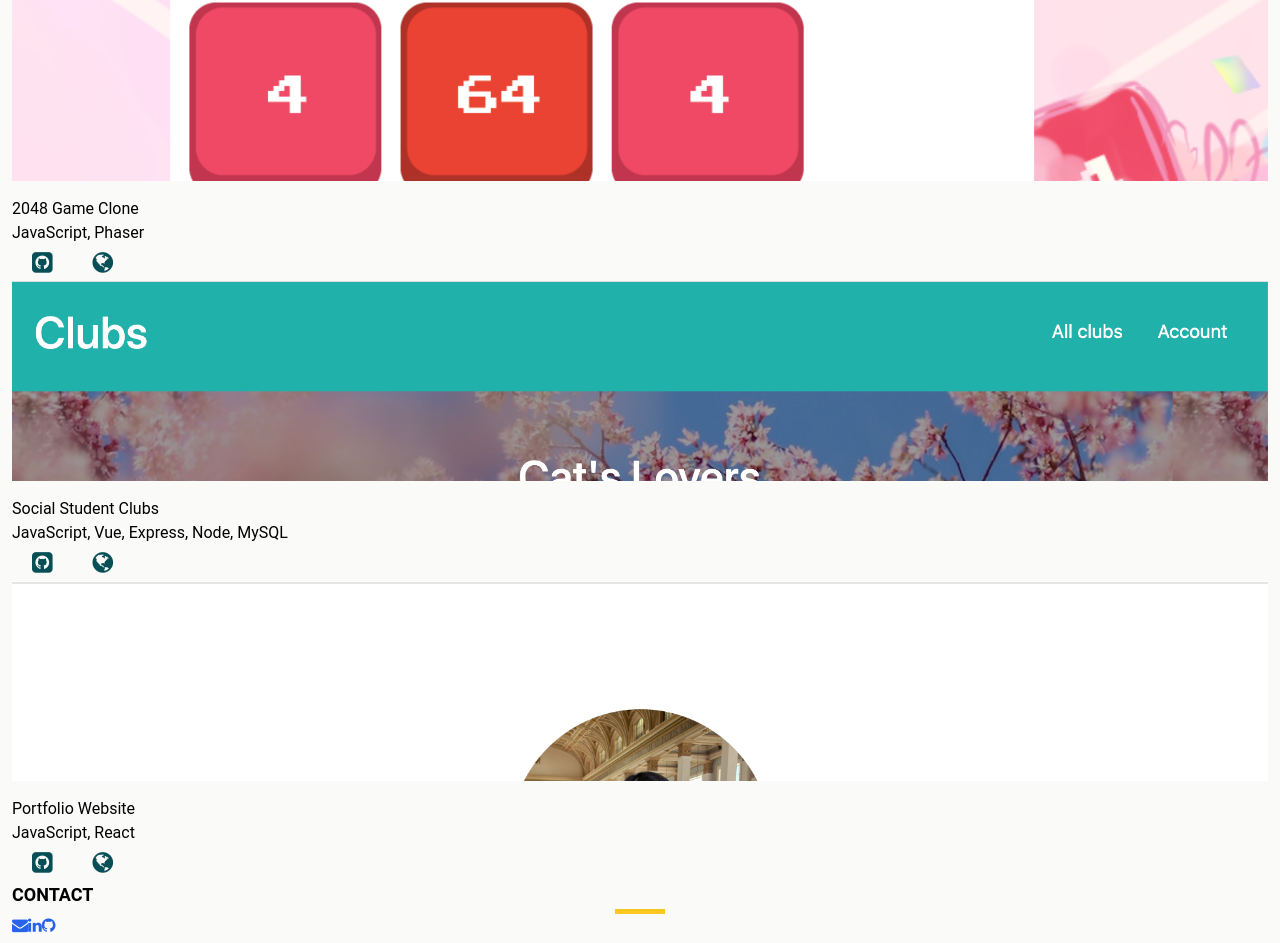
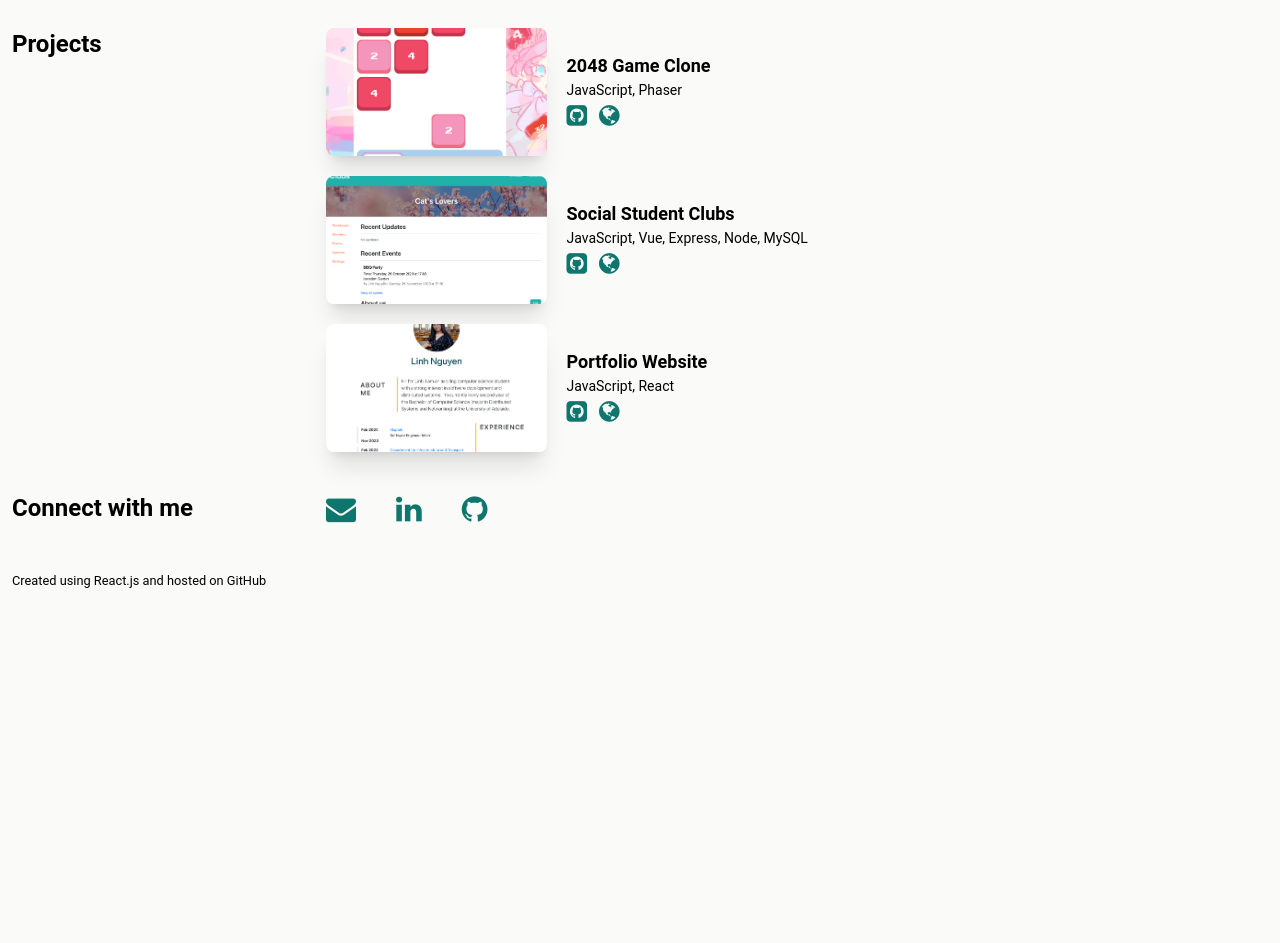
Before and after one commit to cutiepurr/cutiepurr.github.io, a React (Create React App) app: page / in a window 1280 px wide. Shown: the part 992-1935 px from the top of the page. After the commit the page ends 1596 px from the top, so only its background shows below. Built offline with nearby package versions, Linux system fonts and the light colour scheme.

Commit message:
Change style for projects and connect sections

```diff
--- a/src/App.css
+++ b/src/App.css
@@ -16,7 +16,7 @@
     @apply text-lg font-semibold;
   }
   a {
-    @apply text-blue-600;
+    @apply text-teal-700 hover:underline;
   }
   input {
     @apply border rounded p-2;
--- a/src/App.js
+++ b/src/App.js
@@ -2,16 +2,19 @@ import "./App.css";
 import React from "react";
 import About from "./components/About";
 import Project from "./components/Project";
-import Footer from "./components/Footer";
+import Connect from "./components/Connect";
 import Exp from "./components/Exp";
 
 const App = () => {
     return (
-        <div className="container mx-auto p-3">
+        <div className="container mx-auto p-3 flex flex-col gap-10">
             <About />
             <Exp />
             <Project />
-            <Footer />
+            <Connect />
+            <footer>
+                <p className=''><small>Created using React.js and hosted on GitHub</small></p>
+            </footer>
         </div>
     );
 };
--- a/src/components/Footer.js
+++ b/src/components/Connect.js
@@ -2,24 +2,22 @@ import React from "react";
 import { Divider } from "./Divider";
 import { CONTACT } from "../shared/contact";
 
-const Footer = () => {
+const Connect = () => {
     const contact = CONTACT;
     const contactList = contact.map(item => {
         return (
-            <a className='' key={item.type}
+            <a className="text-3xl" key={item.type}
                 href={item.url} title={item.type} target='_blank' rel="noreferrer">
                 <i className={item.icon}></i>
             </a>
         );
     });
     return (
-        <div className=''>
-            <h3>CONTACT</h3>
-            <Divider/>
-            <div>{contactList}</div>
-            <p className=''><small>Created using React.js and hosted on GitHub</small></p>
+        <div className="grid grid-cols-12">
+            <h2 className="col-span-3">Connect with me</h2>
+            <div className="col-span-9 flex gap-10">{contactList}</div>
         </div>
     );
 };
 
-export default Footer;
+export default Connect;
--- a/src/components/Project.js
+++ b/src/components/Project.js
@@ -1,45 +1,44 @@
 import React from "react";
 import { PROJECTS } from "../shared/projects";
-import { Divider } from "./Divider";
 
 const Project = () => {
-    const projects = PROJECTS.map(project => {
-        return (
-            <div className="" style={{padding: 0}} key={project.name}>
-                {
-                    project.thumbnail !=="" &&
-                        <div style={{
-                            backgroundImage: `url(${project.thumbnail})`,
-                            backgroundSize: "cover", width: "100%", height: "200px"
-                        }}></div>
-                }
-                <div>
-                    <div className='mt-4'>{project.name}</div>
-                    <p className='text-muted'>{project.description}</p>
+    const projects = PROJECTS.map(project =>
+        (
+            <div key={project.name}
+                className="grid grid-cols-12 gap-5 h-32">
+                <div className="bg-cover bg-center rounded-lg col-span-3 shadow-xl"
+                    style={{
+                        backgroundImage: `url("${project.thumbnail}")`,
+                    }}>
                 </div>
-                <div>
-                    <a href={project.github} className='icons green'
+                <div className="col-span-9 place-content-center">
+                    <h3>{project.name}</h3>
+                    <p className="text-sm">{project.description}</p>
+                    <div className="flex gap-3">
+                        <a href={project.github} className='text-2xl'
                             title="Github Repo" target='_blank' rel="noreferrer">
                             <i className="fa fa-github-square"></i>
                         </a>
                         {
                             project.website!=="" &&
-                            <a href={project.website} className='icons green'
-                                title="Website" target='_blank' rel="noreferrer"><
-                                    i className="fa fa-globe"></i>
+                        <a href={project.website} className='text-2xl'
+                            title="Website" target='_blank' rel="noreferrer">
+                            <i className="fa fa-globe"></i>
                         </a>
                         }
                     </div>
                 </div>
+            </div>
+        )
     );
-    });
 
     return (
-        <div className=''>
-            <h3>PROJECTS</h3>
-            <Divider/>
-            <div className=''>
-                <div className=''>{projects}</div>
+        <div className="grid sm:grid-cols-12 w-full">
+            <h2 className="col-span-3">Projects</h2>
+            <div className="col-span-9">
+                <div className="flex flex-col gap-5">
+                    {projects}
+                </div>
             </div>
         </div>
     );
```
Lines whose indentation alone changed are shown as unchanged.
